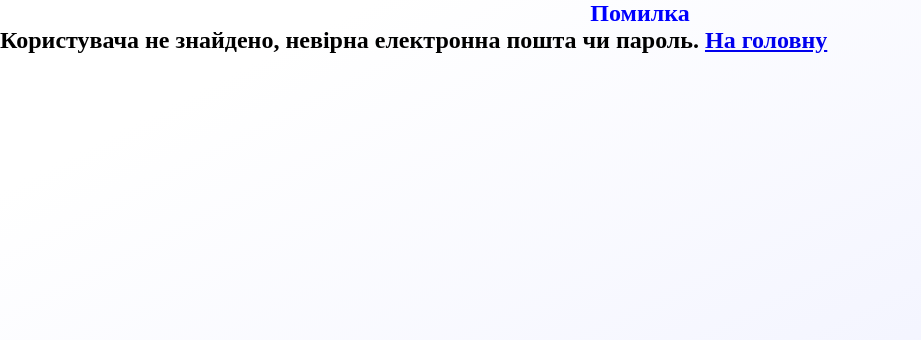
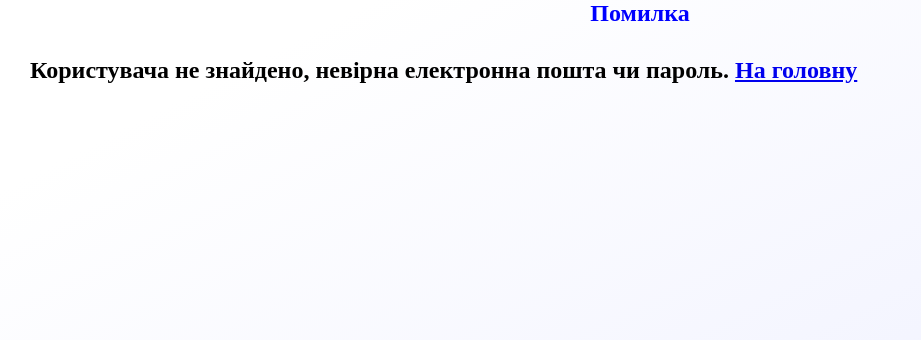
Before and after one commit to mystyButterfly/therapy, a PHP site: page /pages/loginresponse/incorrectpwd.php in a window 1280 px wide. Shown: the part 100-440 px from the top of the page, without its empty margins (0-921 px from the left). Run offline with PHP 8.4, Linux system fonts and the light colour scheme.

Commit message:
Update incorrectpwd.php

```diff
--- a/pages/loginresponse/incorrectpwd.php
+++ b/pages/loginresponse/incorrectpwd.php
@@ -15,7 +15,7 @@ include("./lrheader.php");
 ?>
 
 <h2 style="text-align: center;color:blue">Помилка</h2>
-<h2>Користувача не знайдено, невірна електронна пошта чи пароль. <a href="../../index.php">На головну</a></h2>
+<h2 class="navigation-container">Користувача не знайдено, невірна електронна пошта чи пароль. <a href="../../index.php">На головну</a></h2>
 </div>
 <footer>
   <div>©️ Lorem.com 2024</div>
```
